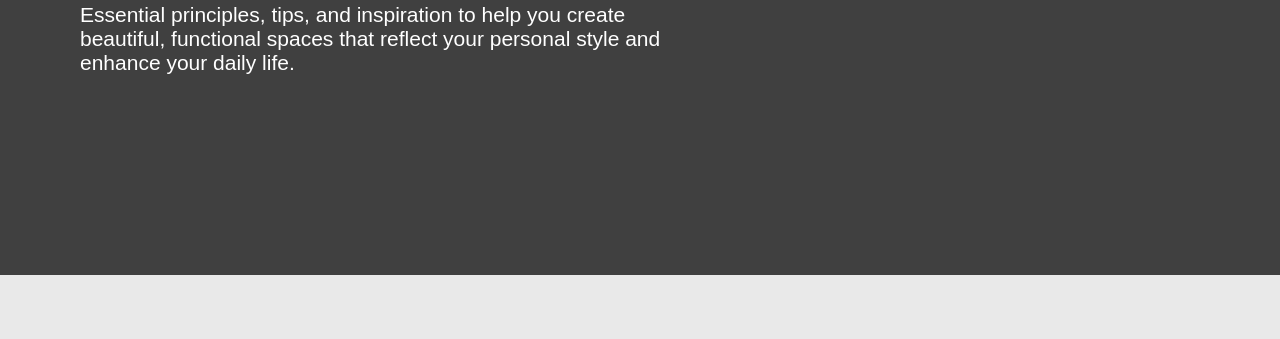
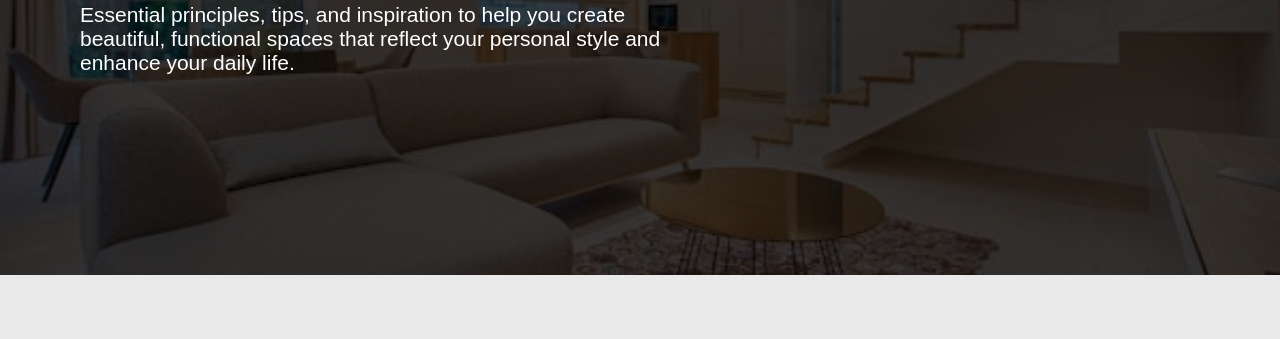
Before and after one commit to maryfash/Luxe_Studio, a plain HTML site: page int.html in a window 1280 px wide. Shown: the part 188-527 px from the top of the page. Drawn offline with Linux system fonts and the light colour scheme; files whose address does not match are found by name.

Commit message:
update the header backgrounds

```diff
--- a/CSS/arch.css
+++ b/CSS/arch.css
@@ -62,7 +62,7 @@ h2 {
 header{
     background-image:
     linear-gradient(rgba(70, 69, 69, 0.55), rgba(63, 62, 62, 0.55)),
-     url('images/arch\ 1.jpg');
+     url('../images/arch\ 1.jpg');
     background-size: cover;
     padding: 40px 0 150px;
 }
--- a/CSS/int.css
+++ b/CSS/int.css
@@ -57,7 +57,7 @@ h2 {
 header{
     background-image:
     linear-gradient(rgba(0, 0, 0, 0.75), rgba(0, 0, 0, 0.75)),
-    url('images/modern.jpeg');
+    url('../images/modern.jpeg');
     background-size: cover;
     background-position: center;
     background-repeat: no-repeat;
--- a/CSS/space.css
+++ b/CSS/space.css
@@ -60,7 +60,7 @@ h2 {
 header{
     background-image:
     linear-gradient(rgba(0, 0, 0, 0.75), rgba(0, 0, 0, 0.75)),
-    url('images/team\ luxe.jpg');
+    url('../images/team\ luxe.jpg');
     background-size: cover;
     padding: 40px 0px 180px;
 }
--- a/CSS/top.css
+++ b/CSS/top.css
@@ -59,7 +59,7 @@ h2 {
 header{
     background-image:
      linear-gradient(rgba(0, 0, 0, 0.55), rgba(0, 0, 0, 0.55)),
-    url('images/architecture.jpg');
+    url('../images/architecture.jpg');
     /* background-size: ; */
     padding: 40px 0px;
 }
```
